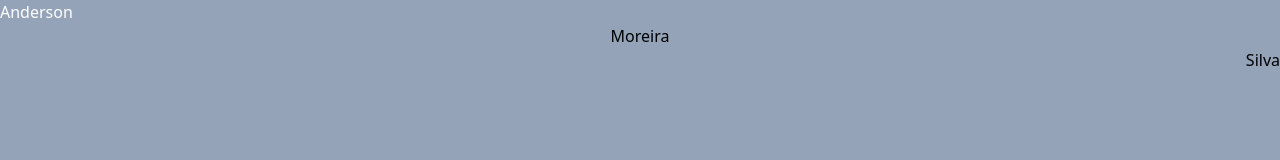
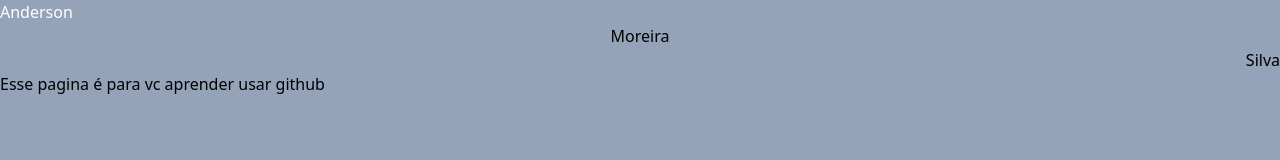
Before and after one commit to andersontecnicoprogramador/teste, a plain HTML site: page index.html in a window 1280 px wide. Drawn offline with nearby package versions, Linux system fonts and the light colour scheme.

Commit message:
terceiro commit

```diff
--- a/index.html
+++ b/index.html
@@ -10,6 +10,7 @@
     <h1 class="text-white">Anderson</h1>
     <h2 class="text-center">Moreira</h2>
     <h1 class="text-end">Silva</h1>
+    <p>Esse pagina é para vc aprender usar github</p>
 
     </h1>
 </body>
```
